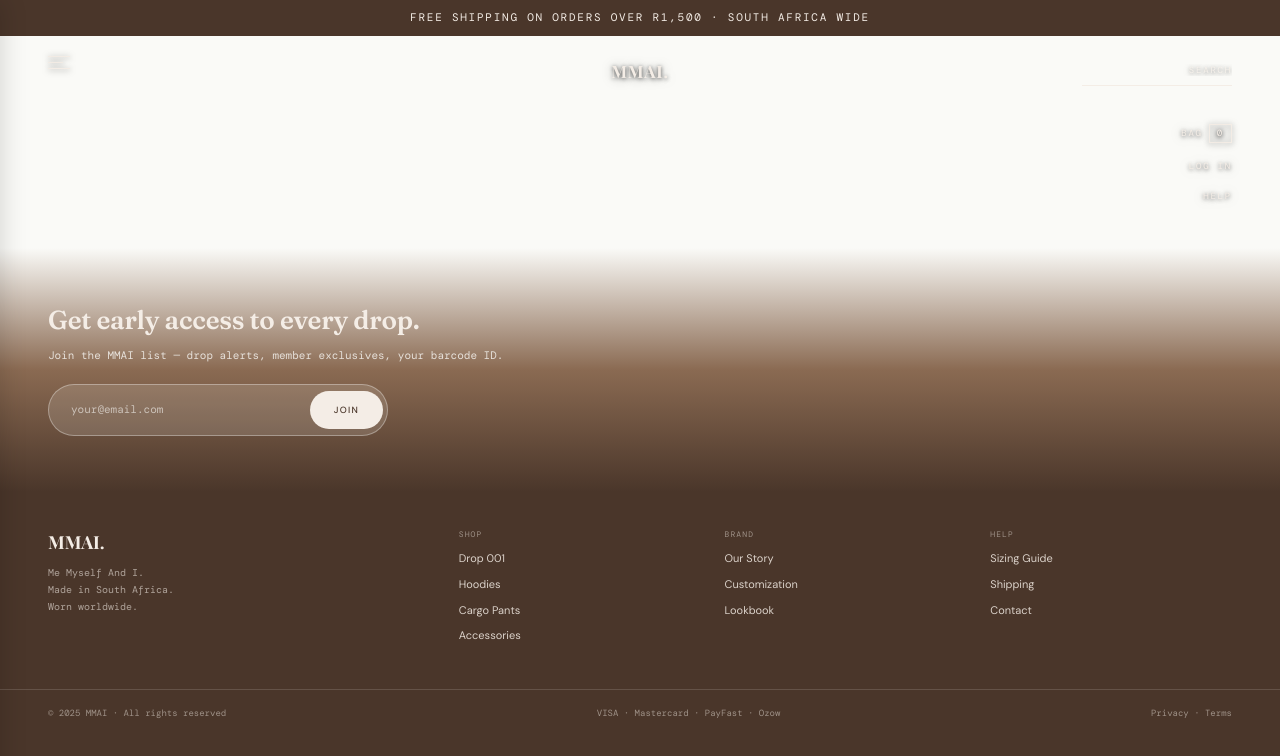
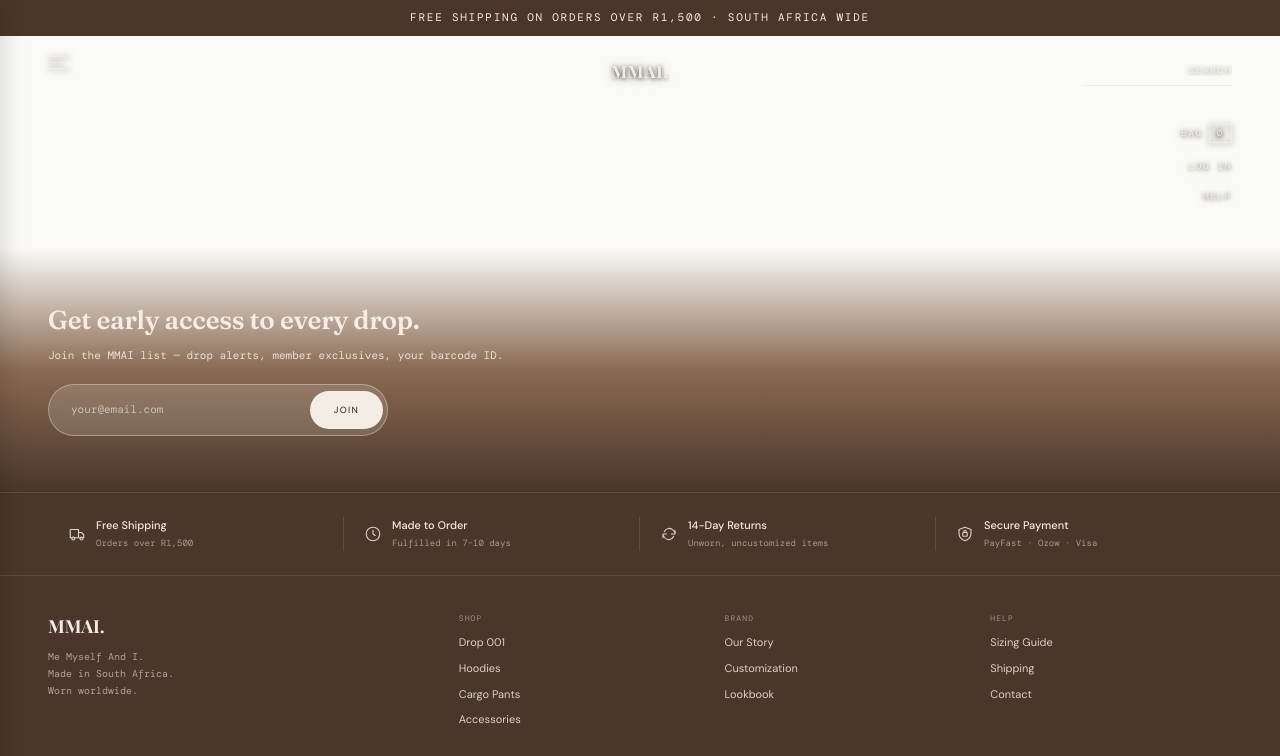
Before and after one commit to nezokuhle1-arch/mmai-store, a React (Vite) app: page /help in a window 1280 px wide. Shown: the top 756 px of the page. Built offline with nearby package versions, Linux system fonts and the light colour scheme.

Commit message:
Add TrustBadges row to Footer: 4 badges (shipping, made to order, returns, secure payment) between email capture and link grid

```diff
--- a/src/components/Footer.css
+++ b/src/components/Footer.css
@@ -93,7 +93,56 @@
   font-size: 10px;
 }
 
-/* ---------- Section 2 — Main link grid ---------- */
+/* ---------- Section 2 — Trust badges ---------- */
+
+.footer__trust-badges {
+  display: grid;
+  grid-template-columns: repeat(4, 1fr);
+  gap: 0;
+  padding: 24px var(--gutter);
+  border-top: 1px solid rgba(244, 237, 230, 0.12);
+  border-bottom: 1px solid rgba(244, 237, 230, 0.12);
+  background: var(--color-nude-darkest);
+}
+
+.footer__trust-badge {
+  display: flex;
+  align-items: center;
+  gap: 10px;
+  padding: 0 20px;
+}
+
+.footer__trust-badge:not(:last-child) {
+  border-right: 1px solid rgba(244, 237, 230, 0.12);
+}
+
+.footer__trust-icon {
+  width: 18px;
+  height: 18px;
+  flex: 0 0 auto;
+  fill: none;
+  stroke: var(--color-warm-white);
+  stroke-width: 1.5;
+  stroke-linecap: round;
+  stroke-linejoin: round;
+  opacity: 0.85;
+}
+
+.footer__trust-title {
+  color: var(--color-warm-white);
+  font-family: var(--font-body);
+  font-size: 11px;
+  font-weight: 500;
+}
+
+.footer__trust-subtext {
+  margin-top: 2px;
+  color: rgba(244, 237, 230, 0.55);
+  font-family: var(--font-mono);
+  font-size: 9px;
+}
+
+/* ---------- Section 3 — Main link grid ---------- */
 
 .footer__grid {
   display: grid;
@@ -144,7 +193,7 @@
   color: var(--color-warm-white);
 }
 
-/* ---------- Section 3 — Bottom bar ---------- */
+/* ---------- Section 4 — Bottom bar ---------- */
 
 .footer__bottom-bar {
   display: flex;
@@ -162,7 +211,7 @@
   font-size: 9px;
 }
 
-/* ---------- Section 4 — Giant fading wordmark ---------- */
+/* ---------- Section 5 — Giant fading wordmark ---------- */
 
 .footer__wordmark-wrap {
   overflow: hidden;
@@ -190,6 +239,28 @@
 /* ---------- Responsive ---------- */
 
 @media (max-width: 768px) {
+  .footer__trust-badges {
+    grid-template-columns: repeat(2, 1fr);
+    padding: 20px var(--gutter);
+  }
+
+  .footer__trust-badge {
+    gap: 8px;
+  }
+
+  .footer__trust-badge:not(:last-child) {
+    border-right: none;
+  }
+
+  .footer__trust-badge:nth-child(-n + 2) {
+    padding-bottom: 16px;
+    border-bottom: 1px solid rgba(244, 237, 230, 0.12);
+  }
+
+  .footer__trust-badge:nth-child(n + 3) {
+    padding-top: 16px;
+  }
+
   .footer__grid {
     grid-template-columns: 1fr 1fr;
   }
--- a/src/components/Footer.jsx
+++ b/src/components/Footer.jsx
@@ -100,6 +100,54 @@ export default function Footer() {
         </div>
       </div>
 
+      <div className="footer__trust-badges" aria-label="Shopping benefits">
+        <div className="footer__trust-badge">
+          <svg className="footer__trust-icon" viewBox="0 0 24 24" aria-hidden="true">
+            <path d="M3 6h11v11H3zM14 10h4l3 3v4h-7z" />
+            <circle cx="7" cy="18" r="2" />
+            <circle cx="18" cy="18" r="2" />
+          </svg>
+          <div>
+            <p className="footer__trust-title">Free Shipping</p>
+            <p className="footer__trust-subtext">Orders over R1,500</p>
+          </div>
+        </div>
+
+        <div className="footer__trust-badge">
+          <svg className="footer__trust-icon" viewBox="0 0 24 24" aria-hidden="true">
+            <circle cx="12" cy="12" r="9" />
+            <path d="M12 7v5l3 2" />
+          </svg>
+          <div>
+            <p className="footer__trust-title">Made to Order</p>
+            <p className="footer__trust-subtext">Fulfilled in 7–10 days</p>
+          </div>
+        </div>
+
+        <div className="footer__trust-badge">
+          <svg className="footer__trust-icon" viewBox="0 0 24 24" aria-hidden="true">
+            <path d="M20 7v5h-5M4 17v-5h5" />
+            <path d="M18.2 15a7 7 0 0 1-11.8 2L4 14M5.8 9A7 7 0 0 1 17.6 7L20 10" />
+          </svg>
+          <div>
+            <p className="footer__trust-title">14-Day Returns</p>
+            <p className="footer__trust-subtext">Unworn, uncustomized items</p>
+          </div>
+        </div>
+
+        <div className="footer__trust-badge">
+          <svg className="footer__trust-icon" viewBox="0 0 24 24" aria-hidden="true">
+            <path d="M12 3 20 6v5c0 5-3.4 8.4-8 10-4.6-1.6-8-5-8-10V6z" />
+            <rect x="9" y="10" width="6" height="5" rx="1" />
+            <path d="M10.5 10V8.5a1.5 1.5 0 0 1 3 0V10" />
+          </svg>
+          <div>
+            <p className="footer__trust-title">Secure Payment</p>
+            <p className="footer__trust-subtext">PayFast · Ozow · Visa</p>
+          </div>
+        </div>
+      </div>
+
       <div className="footer__grid">
         <div className="footer__col footer__col--brand">
           <p className="footer__wordmark">MMAI.</p>
```
